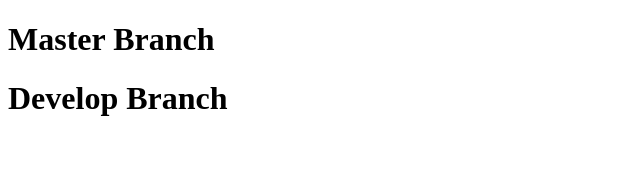
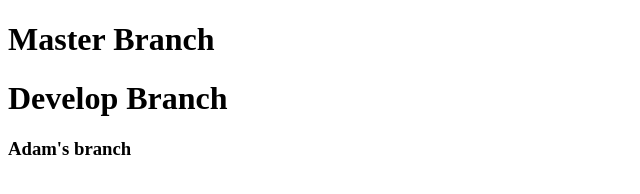
Before and after one commit to ashtonsprunger/WD-64-TeamGit, a plain HTML site: page index.html in a window 1280 px wide. Shown: the whole page, without its empty margins (0-640 px from the left). Drawn offline with Linux system fonts and the light colour scheme.

Commit message:
adams branch

```diff
--- a/index.html
+++ b/index.html
@@ -8,5 +8,6 @@
 <body>
     <h1>Master Branch</h1>
     <h1>Develop Branch</h1>
+    <h3>Adam's branch</h3>
 </body>
 </html>
```
